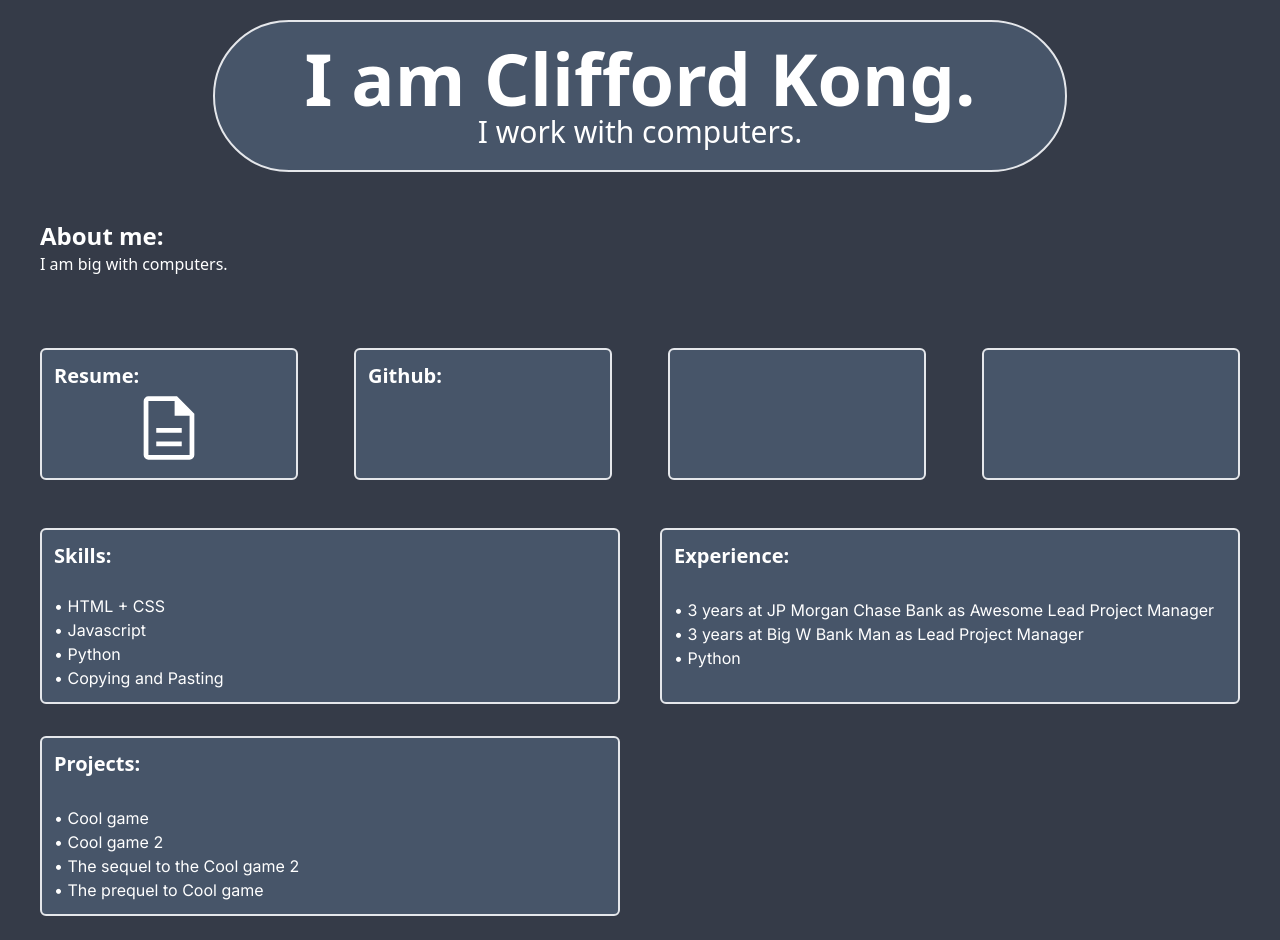
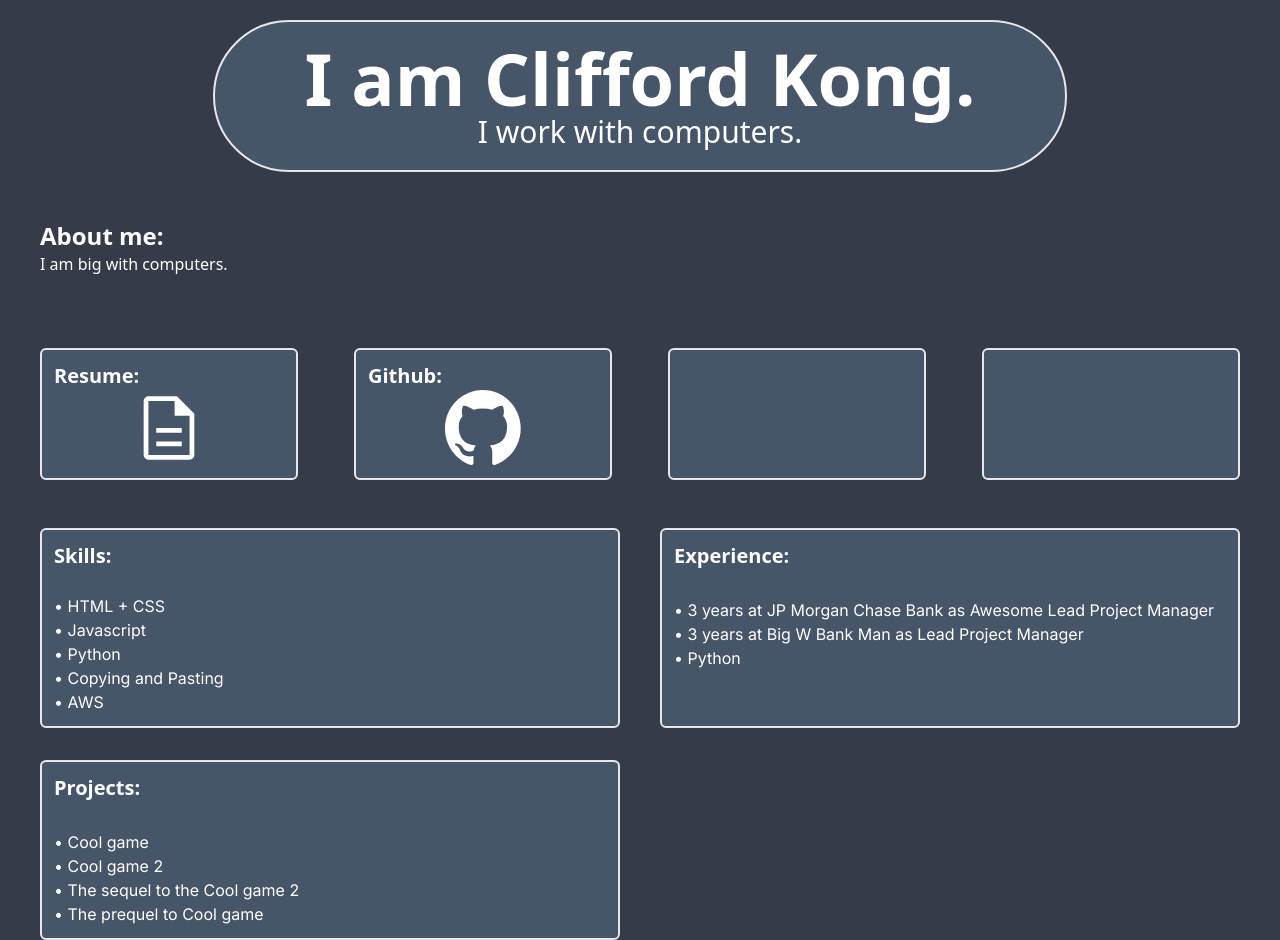
Before and after one commit to cliff41/new-portfolio, a website: page index.html in a window 1280 px wide. Before the commit the page ends 916 px from the top, so only its background shows below. Drawn offline with Linux system fonts and the light colour scheme.

Commit message:
added github logo

```diff
--- a/index.html
+++ b/index.html
@@ -96,6 +96,11 @@
                         font-bold
                            font-sans">
                      Github:</p>
+                     <a href="https://github.com/cliff41/new-portfolio">
+                        <img style="display: block;
+                         margin-left: auto;
+                          margin-right: auto;" src="github-mark-white.svg" alt="github logo" width="30%" height="30%">
+                     </a>
 </div>
 <div id="link-3" class="
                                  box-border
@@ -153,6 +158,7 @@
             <li>• Javascript</li>
             <li>• Python</li>
             <li>• Copying and Pasting</li>
+            <li>• AWS</li>
             <li></li>
            </ul>
         </div>
```
Also changed, not shown: github-mark-white.svg (added).
